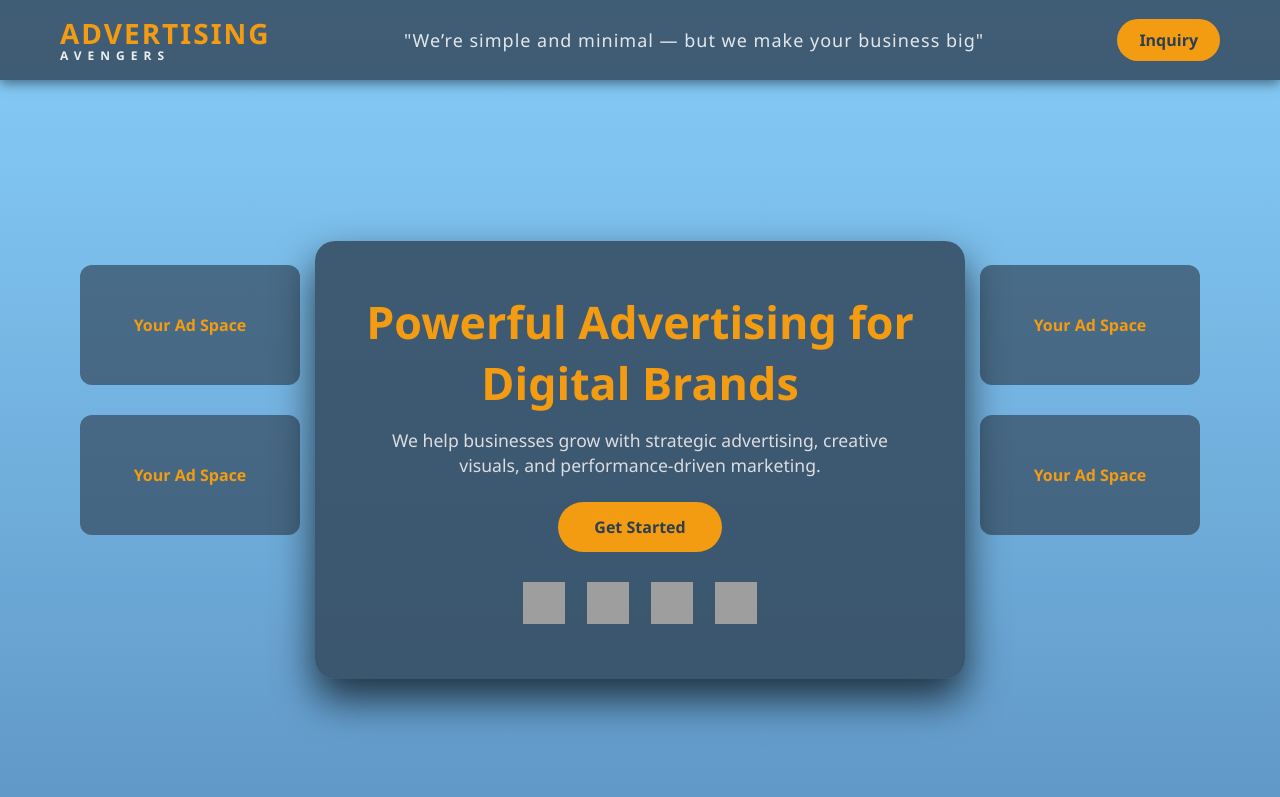
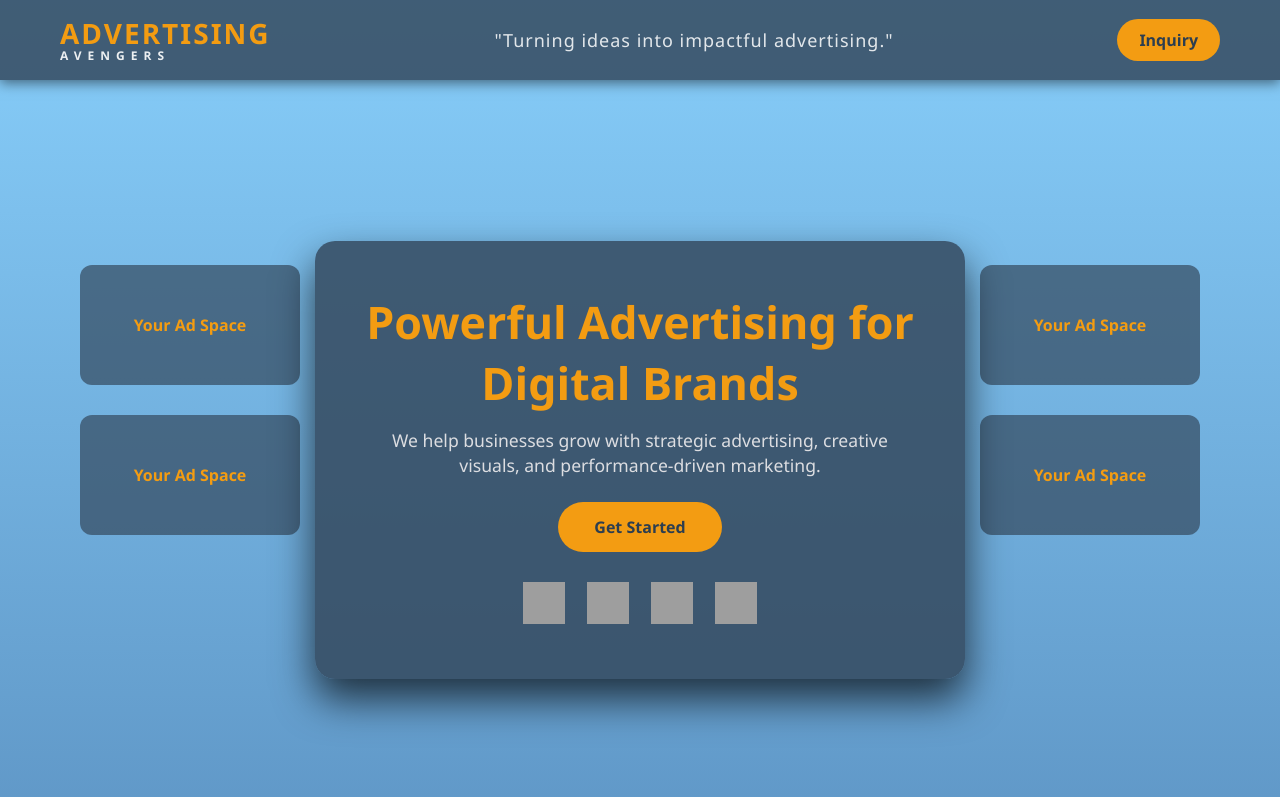
Before and after one commit to AdvertisingAvengers/advertising-avengers, a plain HTML site: page index.html in a window 1280 px wide. Shown: the top 797 px of the page. Drawn offline with Linux system fonts and the light colour scheme; grey boxes are pictures that could not be loaded.

Commit message:
Update index.html

```diff
--- a/index.html
+++ b/index.html
@@ -14,7 +14,7 @@
   </div>
 
   <div class="nav-quote">
-    "We’re simple and minimal — but we make your business big"
+    "Turning ideas into impactful advertising."
   </div>
 
   <a href="jforms.html" class="nav-btn gold-hover">Inquiry</a>
@@ -22,12 +22,6 @@
 
 
 <section class="hero">
-
-  <!-- LEFT ADS -->
-  <div class="side-ads left-ads">
-    <div class="ad-slot gold-hover">Your Ad Space</div>
-    <div class="ad-slot gold-hover">Your Ad Space</div>
-  </div>
 
   <!-- HERO BOX (UNCHANGED) -->
   <div class="hero-box reveal">
@@ -57,6 +51,12 @@
       </a>
     </div>
 
+  </div>
+
+  <!-- LEFT ADS -->
+  <div class="side-ads left-ads">
+    <div class="ad-slot gold-hover">Your Ad Space</div>
+    <div class="ad-slot gold-hover">Your Ad Space</div>
   </div>
 
   <!-- RIGHT ADS -->
```
